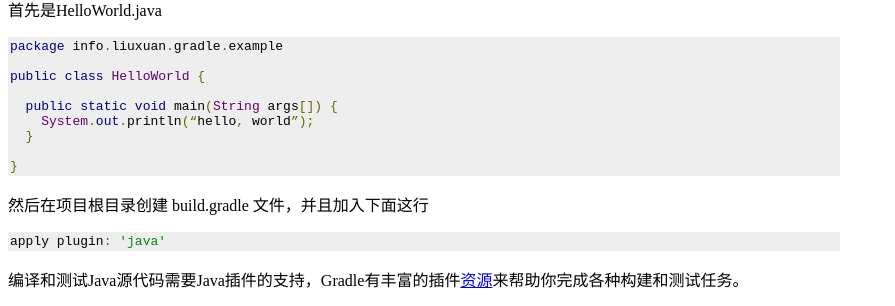
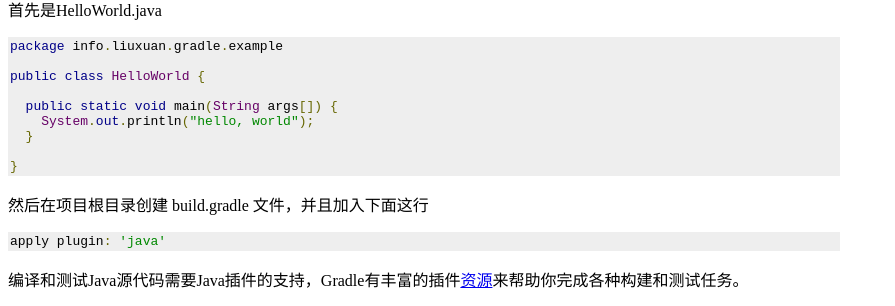
Before and after one commit to Foredoomed/foredoomed.org, a Jekyll site: the page built from _posts/2013-01-14-building-and-testing-with-gradle.markdown, in a window 1280 px wide and 900 px high, scrolled down 519 px. Shown: the part 146-452 px from the top of the window, without its empty margins (0-895 px from the left). Built offline with Jekyll 4.4.1, drawn with Linux system fonts in a browser that asks for light colours; comment, search, counter and statistics services are not loaded.

Commit message:
Update quoter

```diff
--- a/_posts/2013-01-14-building-and-testing-with-gradle.markdown
+++ b/_posts/2013-01-14-building-and-testing-with-gradle.markdown
@@ -48,7 +48,7 @@ package info.liuxuan.gradle.example
 public class HelloWorld {
 
   public static void main(String args[]) {
-    System.out.println(“hello, world”);
+    System.out.println("hello, world");
   }
 
 }
```
